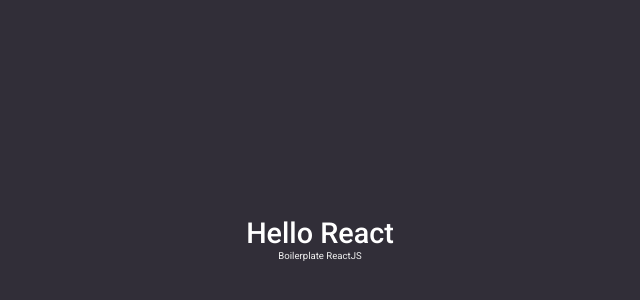
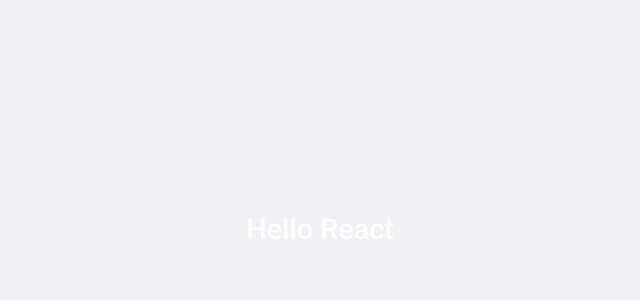
Before and after one commit to lipex360x/reactjs-boilerplate, a React (Create React App) app: page / in a window 1280 px wide. Shown: the part 162-462 px from the top of the page, without its empty margins (320-960 px from the left). Built offline with nearby package versions, Linux system fonts and the light colour scheme.

Commit message:
Global style updated

```diff
--- a/src/styles/global.ts
+++ b/src/styles/global.ts
@@ -3,7 +3,7 @@ import { createGlobalStyle } from 'styled-components'
 export default createGlobalStyle`
   :root {
     font-size: 60%;
-    --color-background: #312e38;
+    --color-background: #F0F0F7;
 
     --color-white: #f0f0f0;
     --color-primary: #222
@@ -17,11 +17,11 @@ export default createGlobalStyle`
     box-sizing: border-box;
   }
 
-  *:focus{
+  *:focus {
     outline:0;
   }
 
-  body{
+  body {
     background: var(--color-background);
     -webkit-font-smoothing: antialiased;
   }
@@ -30,11 +30,12 @@ export default createGlobalStyle`
     height: 100vh
   }
 
-  body, input, button {
-    font-family: 'Roboto'
+
+  body, input, button, textarea {
+    font: 500 1.6rem Roboto
   }
 
-  a{
+  a {
     text-decoration: none;
   }
 
@@ -51,7 +52,7 @@ export default createGlobalStyle`
     font-weight: 500;
   }
 
-  button{
+  button {
     cursor: pointer;
     background: 0;
     border: none;
```
